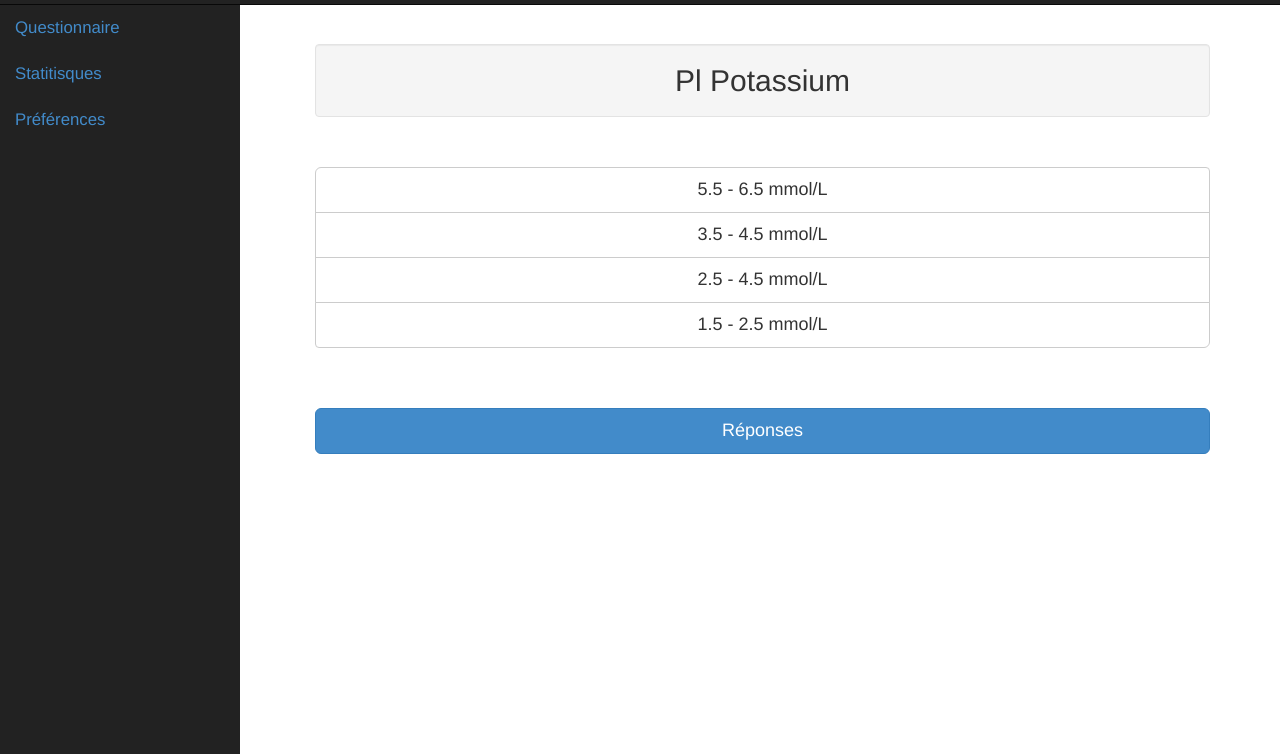
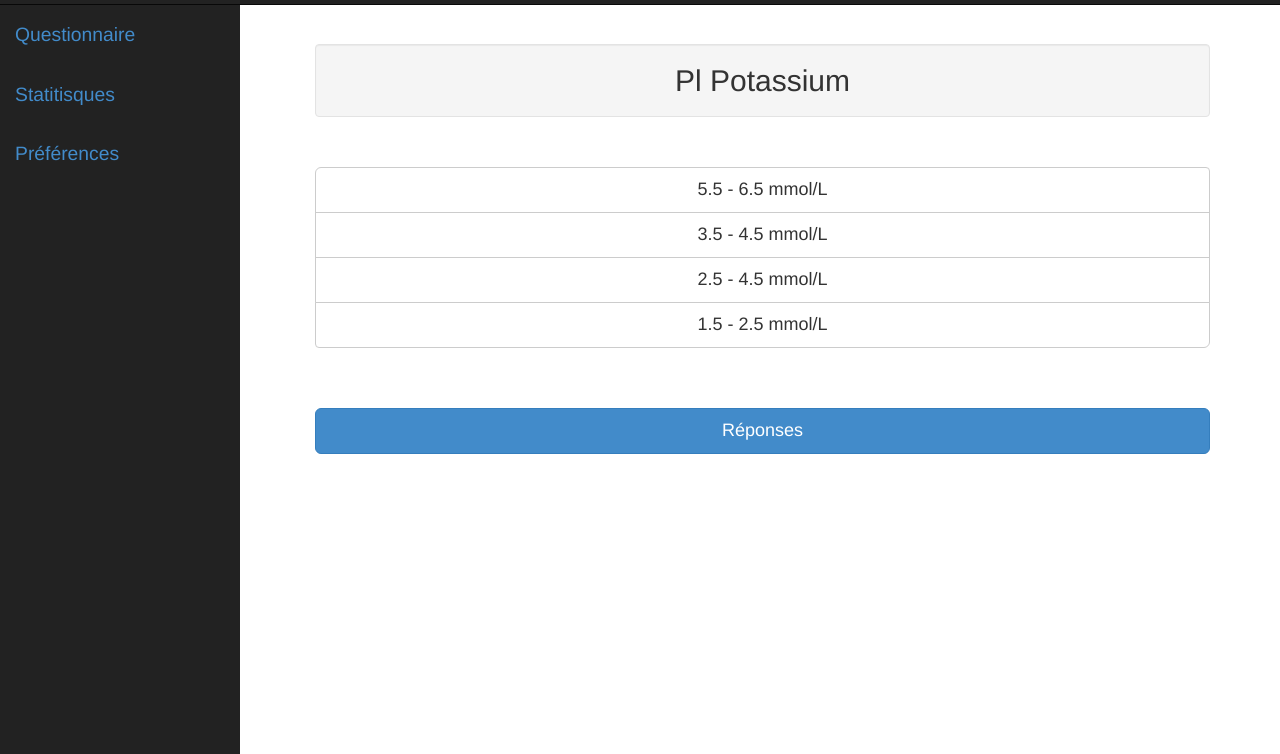
Before and after one commit to sapk/pharma-quiz-app, a plain HTML site: page index.html in a window 1280 px wide. Shown: the part 46-800 px from the top of the page. Drawn offline with Linux system fonts and the light colour scheme.

Commit message:
Support for tablet

```diff
--- a/css/style.css
+++ b/css/style.css
@@ -42,6 +42,9 @@ body.showmenu>.container{
 }
 .menu .nav-pills>li>a {
     border-radius: 0px;
+    font-size: 115%;
+    /* font-weight: bold; */
+    padding: 15px 15px;
 }
 .menu .nav-pills>li>a>.badge {
     display: none;
```
